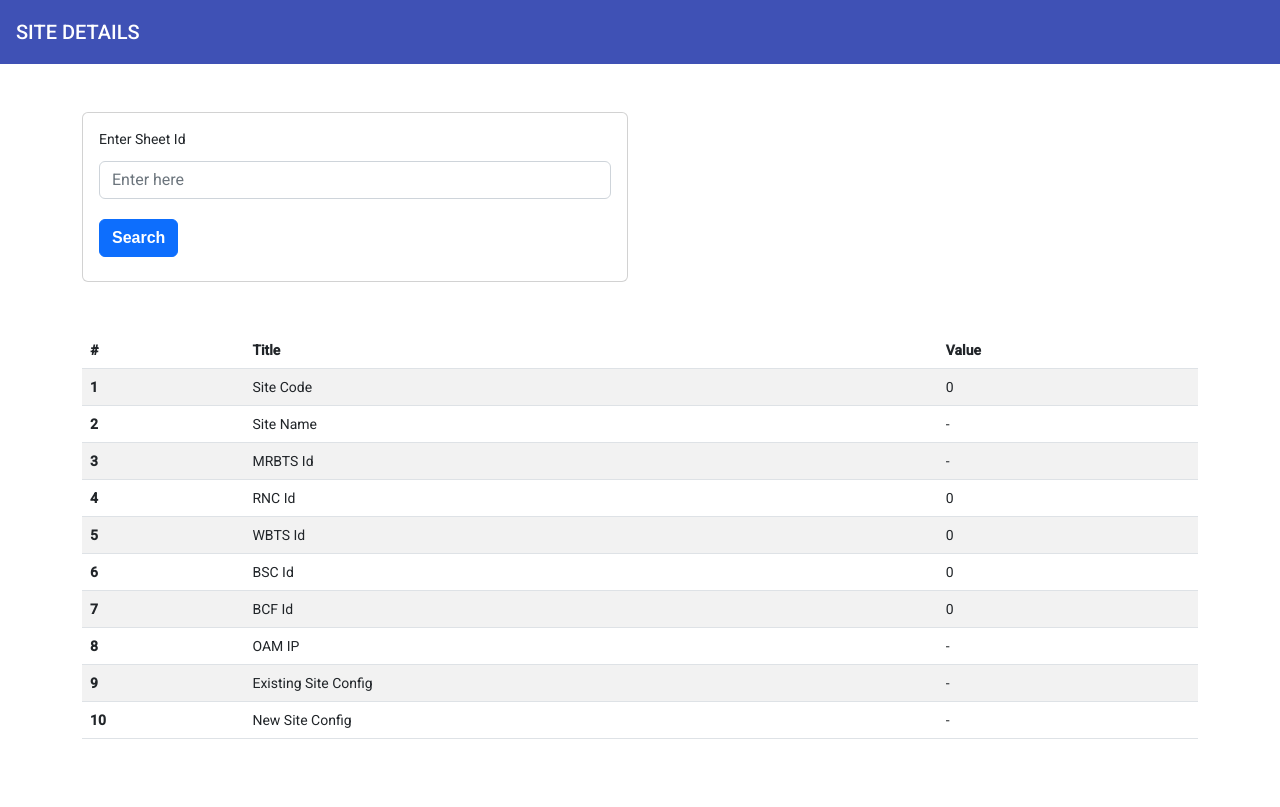
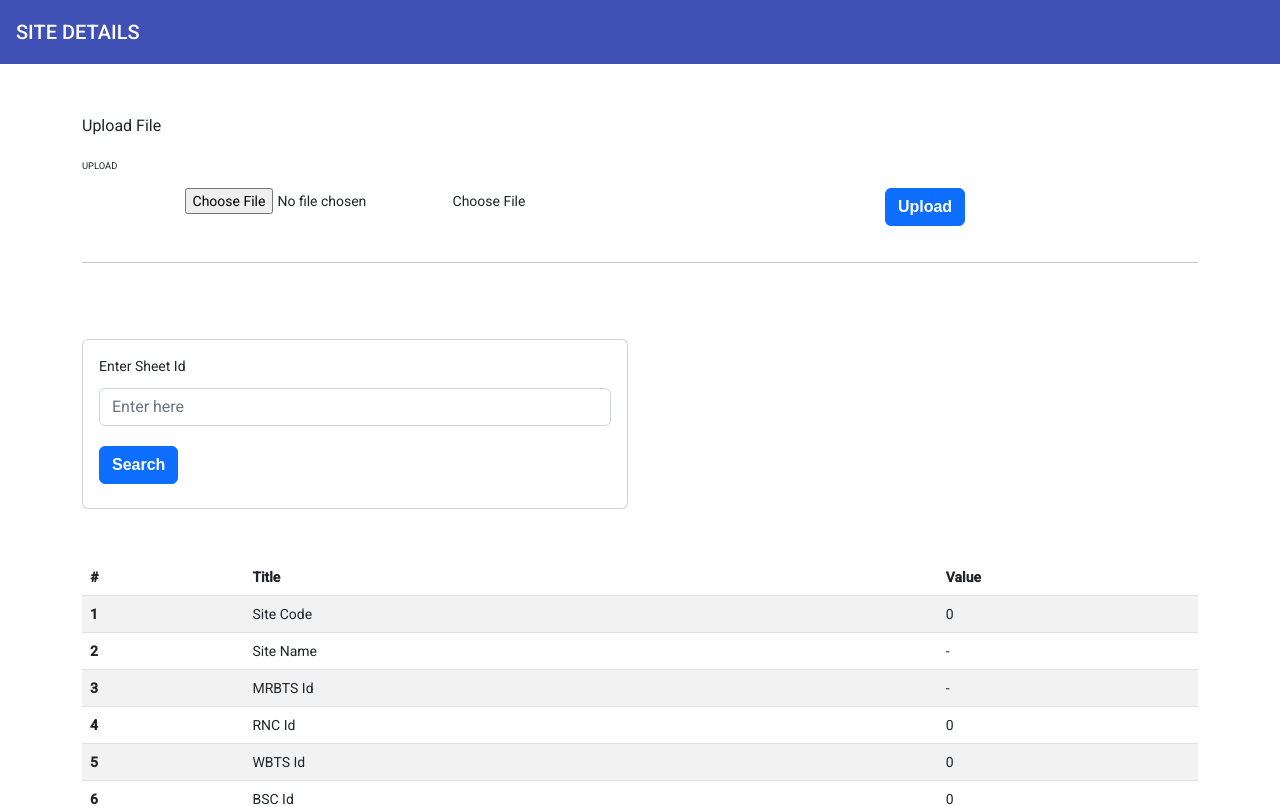
Before and after one commit to nikharsachdeva/nokia-angular, an Angular app: page /home-page in a window 1280 px wide. Shown: the top 807 px of the page. Built offline with nearby package versions, Linux system fonts and the light colour scheme.

Commit message:
upload done

```diff
--- a/src/app/app.module.ts
+++ b/src/app/app.module.ts
@@ -1,7 +1,7 @@
 import { NgModule } from '@angular/core';
 import { BrowserModule } from '@angular/platform-browser';
 
-import { FormsModule } from '@angular/forms';
+import { FormsModule,ReactiveFormsModule } from '@angular/forms';
 
 
 import { AppRoutingModule } from './app-routing.module';
@@ -32,7 +32,8 @@ import { MatProgressSpinnerModule } from '@angular/material/progress-spinner';
     MatButtonModule,
     MatCardModule,
     MatProgressSpinnerModule,
-    FormsModule
+    FormsModule,
+    ReactiveFormsModule
   ],
   providers: [],
   bootstrap: [AppComponent]
--- a/src/app/data.service.ts
+++ b/src/app/data.service.ts
@@ -11,7 +11,7 @@ import { ProductMain } from './productMain';
 
 export class DataService {
 
-  private REST_API_SERVER = "https://sitedetailstracker.herokuapp.com/getData/";
+  private REST_API_SERVER = "https://sitedetailstracker.herokuapp.com/siteDetails/";
   constructor(private httpClient: HttpClient) { }
 
   handleError(error: HttpErrorResponse) {
@@ -34,6 +34,17 @@ export class DataService {
    headers.append('Accept', 'application/json');
    headers.append('Access-Control-Allow-Origin', '*');
 
-    return this.httpClient.get<ProductMain>(this.REST_API_SERVER+searchedValue,{ 'headers': headers }).pipe(retry(1), catchError(this.handleError));
+    return this.httpClient.get<ProductMain>(this.REST_API_SERVER+"/getSite/"+searchedValue,{ 'headers': headers }).pipe(retry(1), catchError(this.handleError));
+  }
+
+  public uploadFile(file: File){
+    const formData = new FormData();
+    formData.append('l_file', file);
+    let headers = new HttpHeaders();
+   headers.append('Content-Type', 'application/json');
+   headers.append('Accept', 'application/json');
+   headers.append('Access-Control-Allow-Origin', '*');
+
+    return this.httpClient.post<ProductMain>(this.REST_API_SERVER+"addSiteDetails",formData,{ 'headers': headers }).pipe(retry(1), catchError(this.handleError));
   }
 }
--- a/src/app/home-page/home-page.component.html
+++ b/src/app/home-page/home-page.component.html
@@ -1,6 +1,37 @@
 <div class="container-xxl py-5 category">
     <div class="container">
 
+
+        <h3>Upload File</h3>
+
+        <form [formGroup]="fileUploadForm" (ngSubmit)="onFormSubmit()">
+            <div class="row">
+                <div class="col-sm-12">
+                    <div>
+                        <h6 class="head-title margin-top-8"><span>UPLOAD</span></h6>
+                    </div>
+                </div>
+
+                <div class="col-sm-6 text-center">
+
+                    <div class="custom-file">
+                        <input type="file" class="custom-file-input" id="customFile" name="myfile" (change)="onFileSelect($event)" #UploadFileInput>
+                        <label class="custom-file-label" for="customFile">{{fileInputLabel || 'Choose File'}}</label>
+                    </div>
+
+                </div>
+                <br>
+                <div class="col-sm-6 text-center">
+                    <button class="btn btn-primary" type="submit">Upload</button>
+                </div>
+            </div>
+        </form>
+
+        <br>
+        <hr>
+        <br>
+        <br>
+        <br>
         <div class="row">
             <div class="col-sm-6">
                 <div class="card">
--- a/src/app/home-page/home-page.component.ts
+++ b/src/app/home-page/home-page.component.ts
@@ -1,12 +1,13 @@
-import { Component, OnDestroy, OnInit } from '@angular/core';
+import { Component, OnDestroy, OnInit,ViewChild, ElementRef  } from '@angular/core';
 import { DataService } from '../data.service';
+import { FormGroup, FormBuilder } from '@angular/forms';
 import {  takeUntil } from 'rxjs/operators';
 import { Subject } from 'rxjs';
 import { HttpResponse } from '@angular/common/http';
 import { Product } from '../product';
+import { HttpClient } from '@angular/common/http';
 import { ProductMain } from '../productMain';
-
-
+import * as _ from 'lodash';
 
 
 @Component({
@@ -15,6 +16,11 @@ import { ProductMain } from '../productMain';
   styleUrls: ['./home-page.component.css']
 })
 export class HomePageComponent implements OnInit,OnDestroy {
+
+  @ViewChild('UploadFileInput', { static: false }) uploadFileInput: ElementRef;
+  fileUploadForm: FormGroup;
+  fileInputLabel: string;
+
 
   searchValue: string = '';
 
@@ -33,10 +39,12 @@ export class HomePageComponent implements OnInit,OnDestroy {
 
   destroy$: Subject<boolean> = new Subject<boolean>();
 
-  constructor(private dataService: DataService) { }
+  constructor(private dataService: DataService,private formBuilder: FormBuilder) { }
 
-  ngOnInit() {
-
+  ngOnInit() : void {
+   this.fileUploadForm = this.formBuilder.group({
+      myfile: ['']
+    });
   }
   ngOnDestroy() {
     this.destroy$.next(true);
@@ -44,9 +52,41 @@ export class HomePageComponent implements OnInit,OnDestroy {
     this.destroy$.unsubscribe();
   }
 
+  onFileSelect(event) {
+    let af = ['application/vnd.openxmlformats-officedocument.spreadsheetml.sheet', 'application/vnd.ms-excel']
+    if (event.target.files.length > 0) {
+      const file = event.target.files[0];
+      // console.log(file);
+
+      if (!_.includes(af, file.type)) {
+        alert('Only EXCEL Docs Allowed!');
+      } else {
+        this.fileInputLabel = file.name;
+        this.fileUploadForm.get('myfile')?.setValue(file);
+      }
+    }
+  }
+
+  onFormSubmit() {
+    if (!this.fileUploadForm.get('myfile')?.value) {
+      alert('Please select the file first!');
+      return false;
+    }
+
+    this.dataService.uploadFile(this.fileUploadForm.get('myfile')?.value).subscribe((data:ProductMain)=>{
+      if(data.success==true){
+        alert(data.message)
+      }else{
+        alert(data.message)
+      }
+    })
+    return true
+  }
+
   performSearch() {
     this.dataService.sendGetRequest(this.searchValue).subscribe((data:ProductMain)=>{
-      this.product.siteCode = data.data.siteCode
+      if(data.success==true){
+        this.product.siteCode = data.data.siteCode
       this.product.siteName = data.data.siteName
       this.product.btsId = data.data.btsId
       this.product.rncId = data.data.rncId
@@ -56,6 +96,10 @@ export class HomePageComponent implements OnInit,OnDestroy {
       this.product.oamIp = data.data.oamIp
       this.product.existingSiteConfig = data.data.existingSiteConfig
       this.product.newSiteConfig = data.data.newSiteConfig
+      }else{
+        alert(data.message)
+      }
+
 
     })
   }
--- a/src/app/productMain.ts
+++ b/src/app/productMain.ts
@@ -1,5 +1,7 @@
 import { Product } from "./product";
 
 export interface ProductMain {
+    success : boolean;
+    message : string;
     data: Product;
 }
--- a/tsconfig.json
+++ b/tsconfig.json
@@ -18,6 +18,8 @@
     "importHelpers": true,
     "target": "es2020",
     "module": "es2020",
+    "strictPropertyInitialization": false,
+    "noImplicitAny": false,
     "lib": [
       "es2020",
       "dom"
```
Also changed, not shown: package.json (+5 -4 lines), src/assets/images/upload.png (added), 1 other file (tests, documents, lock files or other folders).
